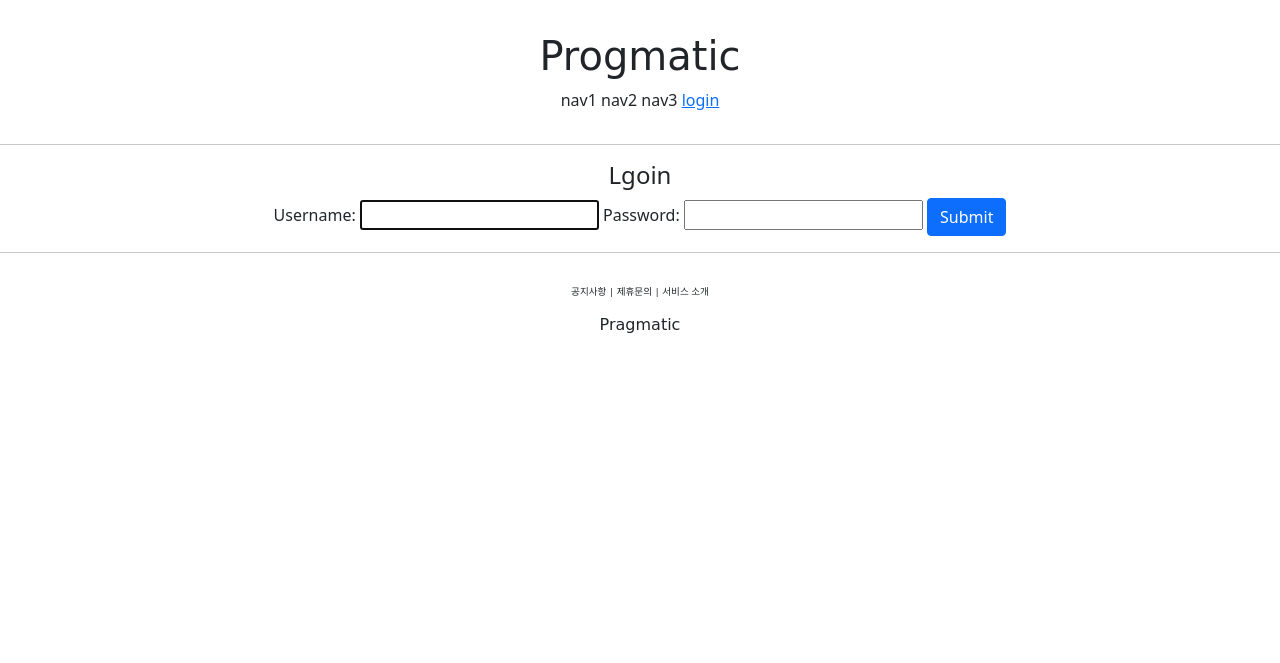
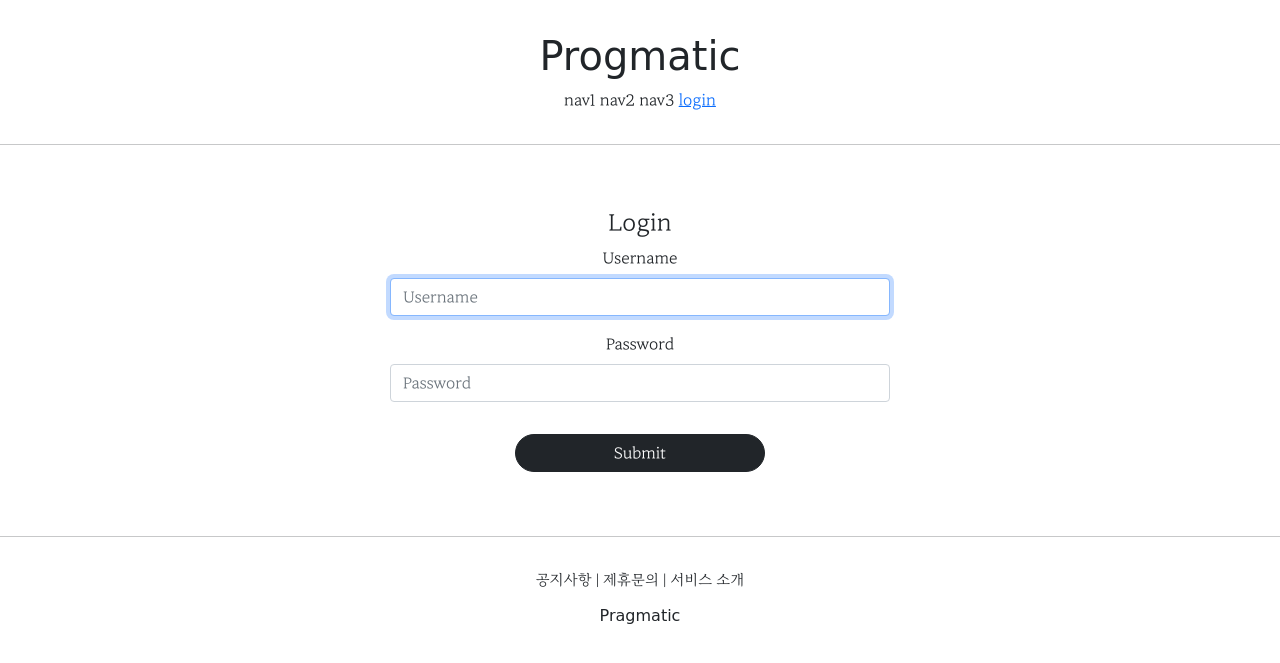
Before and after one commit to robbert9301/pragmatic, a Django app: page /account/login/ in a window 1280 px wide. Shown: the top 663 px of the page. Run offline with Django 4.2, Linux system fonts and the light colour scheme; parts of the project's set-up code (start-up, migrations or seed data) failed here and were passed over; some libraries are stand-ins or nearby versions; some web fonts are replaced.

Commit message:
django course 23 commit

```diff
--- a/accountapp/templates/accountapp/login.html
+++ b/accountapp/templates/accountapp/login.html
@@ -1,20 +1,18 @@
 {% extends 'base.html' %}
+{%load bootstrap4 %}
 
 {% block content %}
 
-    <div style="text-align : center">
+    <div style="text-align : center; max-width: 500px; margin: 4rem auto">
         <div>
-            <h4>Lgoin</h4>
+            <h4>Login</h4>
         </div>
-        <div>
-            <form action="" method="POST">
-                {% csrf_token %}
-                {{form}}
-                <input type="submit" class="btn btn-primary">
+        <form action="" method = "post">
+            {% csrf_token %}
+<!--            {{form}}-->
+            {% bootstrap_form form %}
+            <input type="submit" class="btn btn-dark rounded-pill col-6 mt-3">
 
-            </form>
-        </div>
-
+        </form>
     </div>
-
 {% endblock %}
--- a/pragmatic/settings.py
+++ b/pragmatic/settings.py
@@ -87,6 +87,7 @@ INSTALLED_APPS = [
     'django.contrib.sessions',
     'django.contrib.messages',
     'django.contrib.staticfiles',
+    'bootstrap4',
     'accountapp',
 ]
 
--- a/static/base.css
+++ b/static/base.css
@@ -3,5 +3,5 @@
 }
 
 .pragmatic_footer_button{
-    font-size: .6rem;
+    font-size: .9rem;
 }
--- a/templates/base.html
+++ b/templates/base.html
@@ -3,7 +3,7 @@
 
 {% include 'head.html' %}
 
-<body>
+<body style="font-family : 'MaruBuri-Regular';">
 
     {% include 'header.html' %}
 
--- a/templates/head.html
+++ b/templates/head.html
@@ -15,4 +15,33 @@
     <!--  DEFAULT CSS LINK  -->
     <link rel="stylesheet" type="text/css" href="{% static 'base.css' %}">
 
+    <style>
+        @font-face {
+            font-family : 'MaruBuri-Bold';
+            src : local('MaruBuri-Bold'),
+            url("{% static 'fonts/MaruBuri-Bold.otf' %}") format("opentype");
+        }
+        @font-face {
+            font-family : 'MaruBuri-ExtraLight';
+            src : local('MaruBuri-ExtraLight'),
+            url("{% static 'fonts/MaruBuri-ExtraLight.otf' %}") format("opentype");
+        }
+        @font-face {
+            font-family : 'MaruBuri-Light';
+            src : local('MaruBuri-Light'),
+            url("{% static 'fonts/MaruBuri-Light.otf' %}") format("opentype");
+        }
+        @font-face {
+            font-family : 'MaruBuri-Regular';
+            src : local('MaruBuri-Regular'),
+            url("{% static 'fonts/MaruBuri-Regular.otf' %}") format("opentype");
+        }
+        @font-face {
+            font-family : 'MaruBuri-SemiBold';
+            src : local('MaruBuri-SemiBold'),
+            url("{% static 'fonts/MaruBuri-SemiBold.otf' %}") format("opentype");
+        }
+
+    </style>
+
 </head>
```
Also changed, not shown: accountapp/templates/accountapp/create.html (+7 -4 lines), static/fonts/MaruBuri-Bold.otf (added), static/fonts/MaruBuri-ExtraLight.otf (added), static/fonts/MaruBuri-Light.otf (added), static/fonts/MaruBuri-Regular.otf (added), static/fonts/MaruBuri-SemiBold.otf (added).
